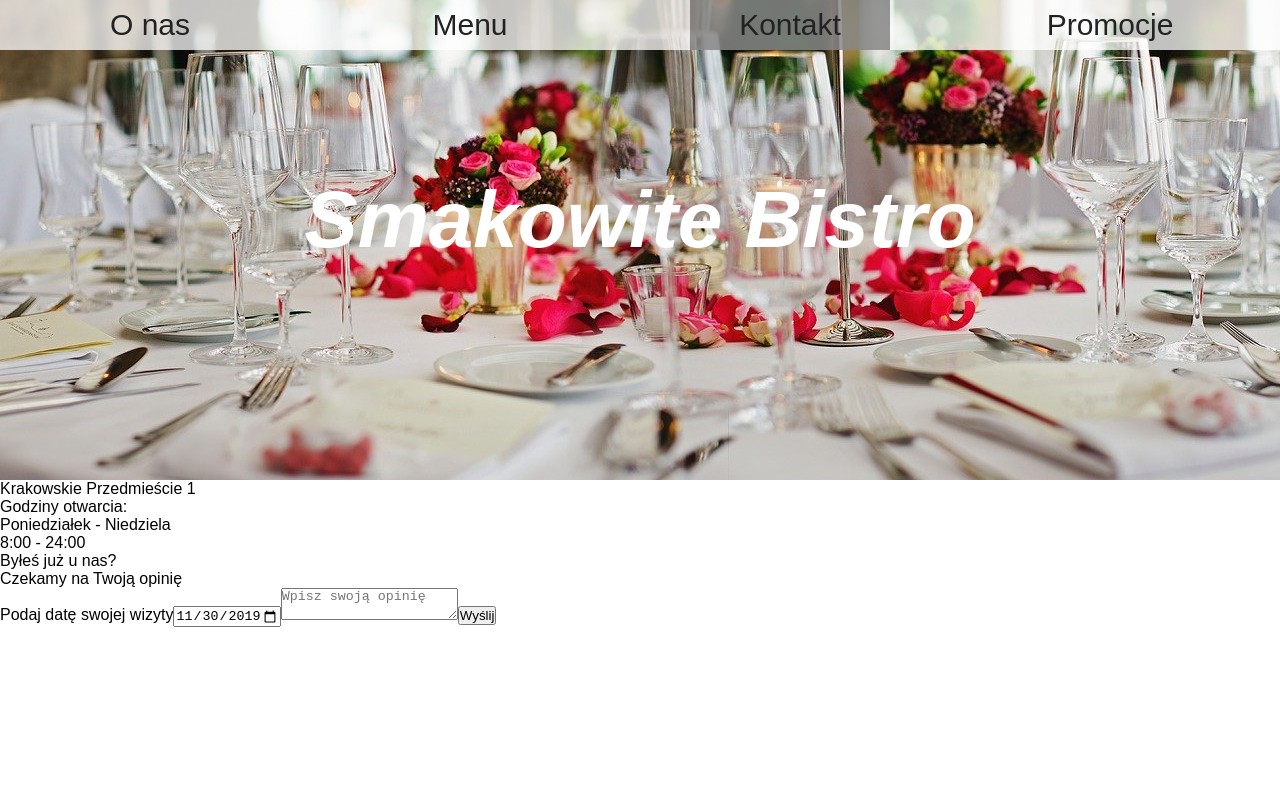
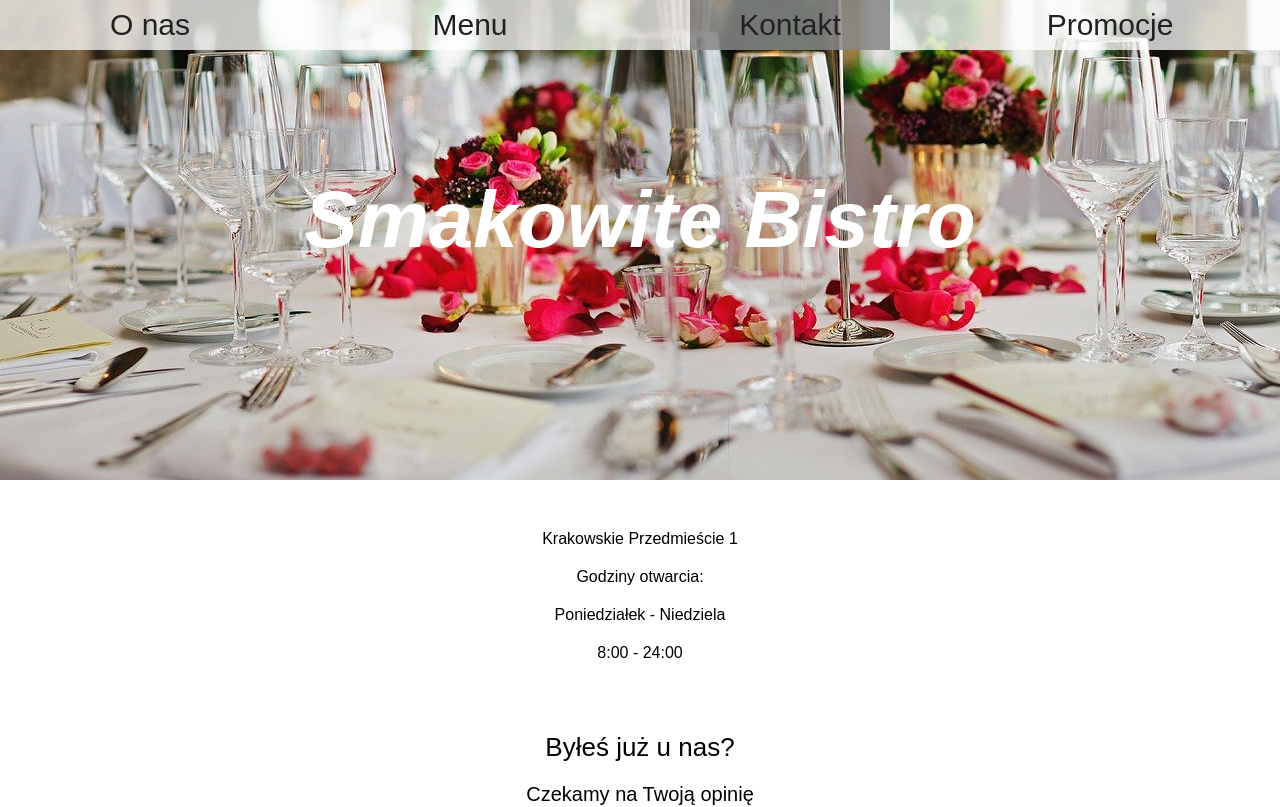
Before and after one commit to wasiak93/restaurant-spa, a React (Create React App) app: page /contact in a window 1280 px wide. Shown: the top 807 px of the page. Built offline with nearby package versions, Linux system fonts and the light colour scheme.

Commit message:
style for Contact and Opinion

```diff
--- a/src/components/Opinion.js
+++ b/src/components/Opinion.js
@@ -25,7 +25,6 @@ const Opinion = class Opinion extends Component {
     });
 
   render() {
-    // console.log(typeof maxDate);
     return (
       <div className="opinion">
         <p>Byłeś już u nas?</p>
--- a/src/pages/Contact.js
+++ b/src/pages/Contact.js
@@ -1,9 +1,10 @@
 import React from "react";
 import Opinion from "../components/Opinion.js";
+import "../styles/Contact.css";
 
 const Contact = () => {
   return (
-    <>
+    <div className="contact">
       <div className="info">
         <p>Krakowskie Przedmieście 1</p>
         <p>Godziny otwarcia: </p>
@@ -12,7 +13,7 @@ const Contact = () => {
       </div>
 
       <Opinion />
-    </>
+    </div>
   );
 };
 
--- /dev/null
+++ b/src/styles/Contact.css
@@ -0,0 +1,62 @@
+.contact {
+  padding: 40px;
+  text-align: center;
+}
+
+p {
+  padding: 10px;
+}
+
+.opinion {
+  margin-top: 50px;
+}
+
+.opinion p {
+  font-size: 26px;
+}
+
+.opinion p:nth-of-type(2) {
+  font-size: 20px;
+}
+
+.opinion form label {
+  margin-right: 10px;
+}
+
+.opinion form input {
+  padding: 2px;
+  font-size: 16px;
+  font-family: arial;
+  border: solid black 1px;
+}
+
+
+.opinion form textarea {
+  display: block;
+  margin: 20px auto 20px;
+  width: 300px;
+  height: 110px;
+  font-size: 16px;
+  padding: 5px;
+  line-height: 1.5;
+  border: black solid 1px;
+  font-family: arial;
+}
+
+.opinion form button {
+  display: block;
+  margin: auto;
+  font-size: 20px;
+  padding: 5px 25px;
+  border-radius: 10px;
+  background-color: white;
+  border: solid black 2px;
+  outline: none;
+  transition: .2s;
+}
+
+.opinion form button:hover {
+  background-color: rgba(0, 0, 0, 0.2);
+  color: white;
+  border-color: white
+}
```
